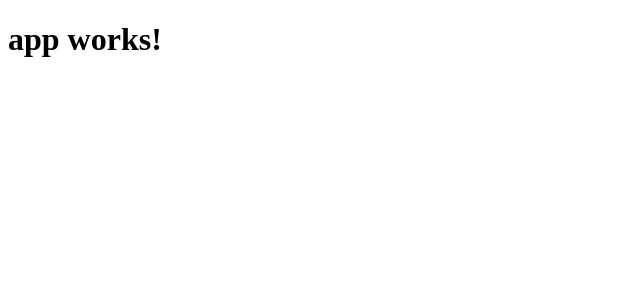
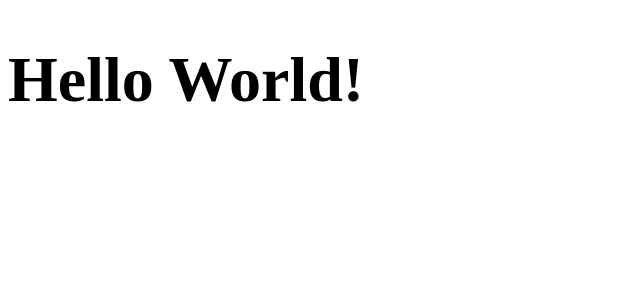
Before and after one commit to jordidiaz/angular2-100-2, an Angular app: page / in a window 1280 px wide. Shown: the top 300 px of the page, without its empty margins (0-640 px from the left). Built offline with nearby package versions, Linux system fonts and the light colour scheme.

Commit message:
Service injection in Feature Module.

```diff
--- a/src/app/app.module/app.component.html
+++ b/src/app/app.module/app.component.html
@@ -1,3 +1,3 @@
 <h1>
-  {{title}}
+  <app-component></app-component>
 </h1>
--- a/src/app/feature.module/component.ts
+++ b/src/app/feature.module/component.ts
@@ -8,7 +8,9 @@ import { MyService } from './service';
 })
 export class MyComponent {
 
-  title = 'Hello World!';
+  title = null;
 
-  constructor(service: MyService) { }
+  constructor(service: MyService) {
+    this.title = service.getGreeting();
+  }
 }
--- a/src/app/feature.module/service.ts
+++ b/src/app/feature.module/service.ts
@@ -4,4 +4,8 @@ import { Injectable } from '@angular/core';
 export class MyService {
 
   constructor() { }
+
+  public getGreeting() {
+    return 'Hello World!';
+  }
 }
```
